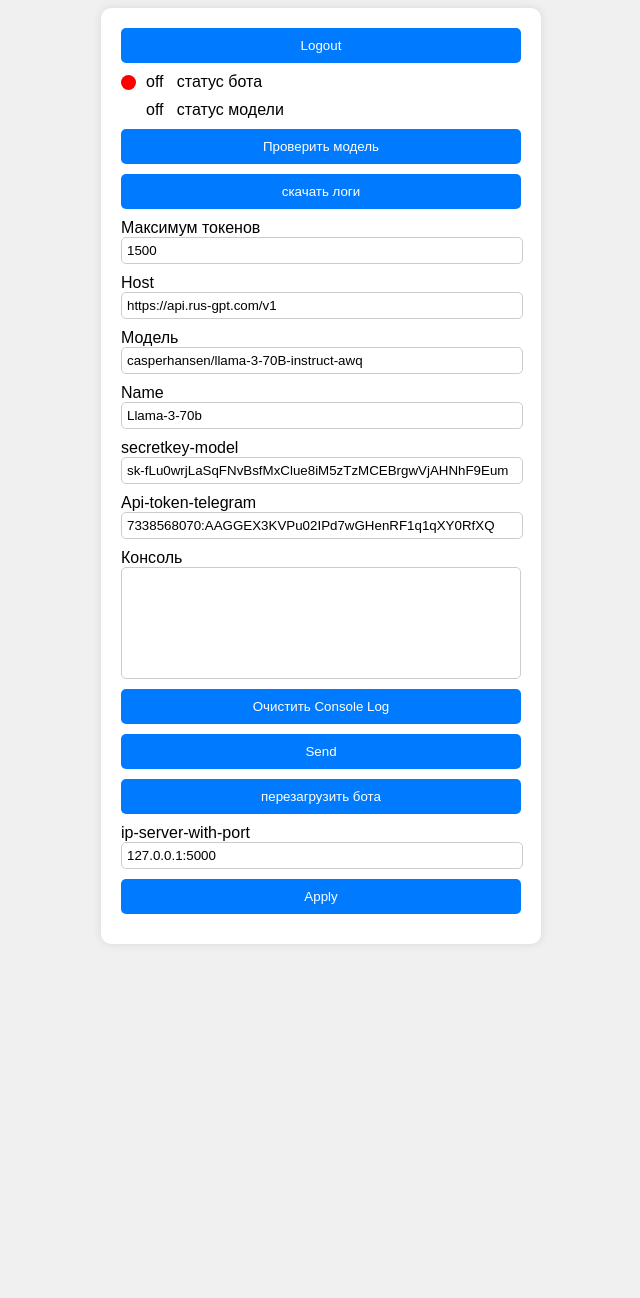
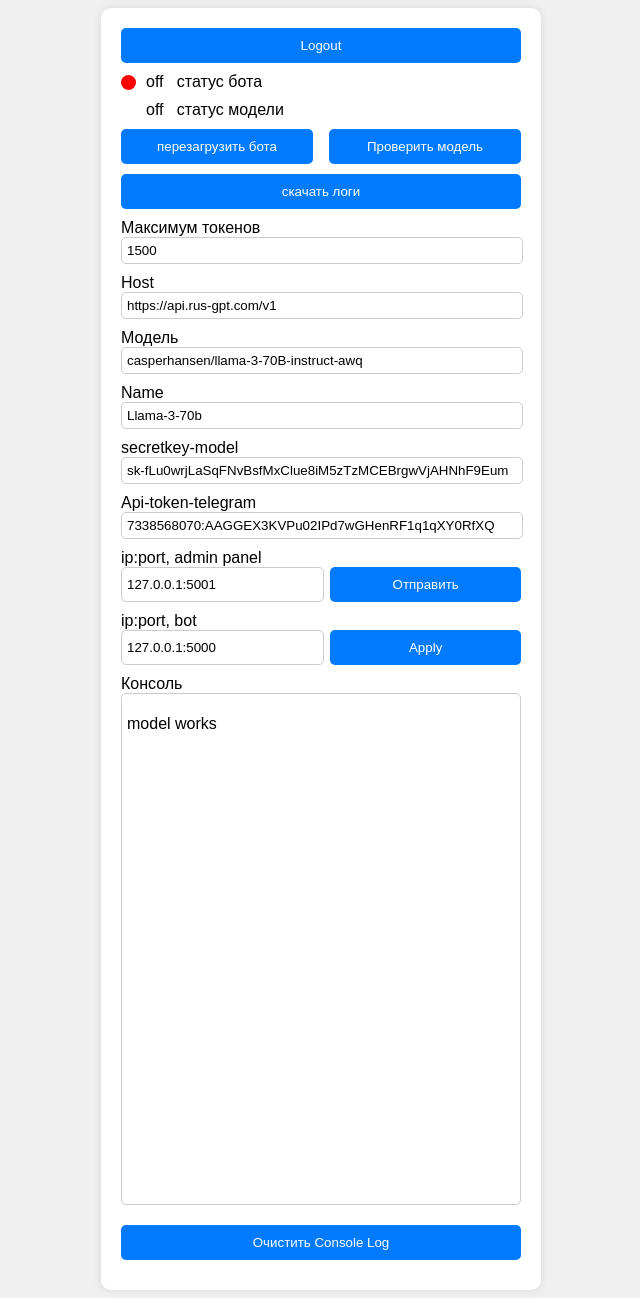
Before and after one commit to Egoriy286/RemoteAdminFlask, a Flask app: page / in a window 1280 px wide. Shown: the whole page, without its empty margins (319-959 px from the left). Before the commit the page ends 944 px from the top, so only its background shows below. Run offline with Flask 3, Linux system fonts and the light colour scheme; a user stored in the database is signed in; data that the repository does not hold is empty.

Commit message:
last update
logging

```diff
--- a/app.py
+++ b/app.py
@@ -9,12 +9,13 @@ app = Flask(__name__)
 app.secret_key = 'Monasturev08122002'
 json_file_path = 'host.json'
 
+logs = []
 
 with open(json_file_path, 'r') as file:
     host_data = json.load(file)
 
 HOST = host_data['host']
-logs_url = f"http://{HOST}/archive_logs"
+logs_url = f"http://{HOST}/logs"
 
 login_manager = LoginManager()
 login_manager.init_app(app)
@@ -46,11 +47,12 @@ def write_data(data):
 @login_required
 def index():
     data = read_data()
-    return render_template('index.html', data=data, link=logs_url, HOST=HOST)
+    return render_template('index.html', data=data, link=logs_url, BOT_HOST=HOST, logs=logs)
 
 
 @app.route('/login', methods=['GET', 'POST'])
 def login():
+    global logs
     if request.method == 'POST':
         username = request.form['username']
         password = request.form['password']
@@ -62,6 +64,7 @@ def login():
         if username == login_data['login'] and check_password_hash(login_data['password'], password):
             user = User(username)
             login_user(user)
+            logs.append("user login")
             return redirect(url_for('index'))
         else:
             return render_template('login.html', error="Invalid username or password")
@@ -71,11 +74,16 @@ def login():
 @app.route('/logout', methods=['POST'])
 @login_required
 def logout():
+    global logs
+    logs.append("user logout")
     logout_user()
+
     return redirect("/login")
 
 @app.route('/reload', methods=['POST'])
 def reload():
+    global logs
+    logs.append("reloaded ")
     # Add your reload logic here
     return jsonify({"status": "reloaded"})
 
@@ -86,20 +94,21 @@ def download_logs():
 
 @app.route('/host', methods=['POST'])
 def host():
-    global HOST
+    global HOST, logs
     host_data = request.json
     if not host_data:
         return jsonify({"status": "failed", "error": "No data received"}), 400
 
     with open('host.json', 'w') as file:
         json.dump(host_data, file, indent=4)
-    HOST = host_data['host']
+    HOST = host_data['bot_host']
+    logs.append("host data applyed")
     return jsonify({"status": "host_data_applyed: host_data"})
 
 
 @app.route('/send', methods=['POST'])
 def send():
-    global HOST
+    global HOST, logs
     try:
         data = request.json
         if not data:
@@ -115,6 +124,7 @@ def send():
             response = requests.post(external_api_url, json=data)
             if response.status_code == 200:
                 write_data(data)
+                logs.append("data successful send")
                 return jsonify({"status": "data_sent", "data": data})
             else:
                 return jsonify({"status": "failed", "error": response.text}), response.status_code
@@ -125,19 +135,10 @@ def send():
         print(f"An error occurred: {str(e)}")
         return jsonify({"status": "failed", "error": str(e)}), 500
 
-def restart_bot_container(container_name):
-    client = docker.from_env()
-    try:
-        container = client.containers.get(container_name)
-        container.restart()
-        return f"Container {container_name} has been restarted."
-    except docker.errors.NotFound:
-        return f"Container {container_name} not found."
-    except Exception as e:
-        return f"An error occurred: {str(e)}"
 
 @app.route('/restart', methods=['POST'])
 def restart():
+    global logs
     # Example URL, replace with actual API endpoint
     external_api_url = f'http://{HOST}/restart'
     data = "restart"
@@ -146,6 +147,7 @@ def restart():
         response = requests.post(external_api_url, json=data)
         if response.status_code == 200:
             write_data(data)
+            logs.append("service restarted")
             return jsonify({"status": "data_sent", "data": data})
         else:
             return jsonify({"status": "failed", "error": response.text}), response.status_code
@@ -155,6 +157,7 @@ def restart():
 
 @app.route('/status', methods=['GET'])
 def status():
+    global HOST, logs
     try:
         # Example URL, replace with actual API endpoint
         external_api_url = f'http://{HOST}/status'
@@ -175,6 +178,7 @@ def status():
 
 @app.route('/status_model', methods=['GET'])
 def status_model():
+    global HOST, logs
     try:
         # Example URL, replace with actual API endpoint
         external_api_url = f'http://{HOST}/status_model'
@@ -186,12 +190,26 @@ def status_model():
             status_data = response.json().get('status_model', False)
             print(status_data)
             # Предполагаем, что булевое значение хранится под ключом 'result'
+            logs.append("model works")
             return jsonify({"status": status_data})
 
         else:
             return jsonify({"status": False}), response.status_code
     except requests.RequestException as e:
         return jsonify({"status": False, "error": str(e)}), 500
+
+@app.route('/logs', methods=['GET'])
+def get_logs():
+    global logs
+    return jsonify(logs)
+
+@app.route('/log', methods=['POST'])
+def receive_log():
+    log_entry = request.data.decode('utf-8')  # Получаем данные POST запроса (лог)
+    logs.append(log_entry)
+    # Здесь можно добавить логику обработки лога, например, сохранение в файл или базу данных
+    print("Received log entry:", log_entry)
+    return 'Log received successfully\n'
 
 if __name__ == '__main__':
     app.run(host='0.0.0.0', port=5001)
--- a/data.json
+++ b/data.json
@@ -5,5 +5,6 @@
     "model": "casperhansen/llama-3-70B-instruct-awq",
     "name": "Llama-3-70b",
     "secretkey_model": "sk-fLu0wrjLaSqFNvBsfMxClue8iM5zTzMCEBrgwVjAHNhF9Eum",
-    "api_token_telegram": "7338568070:AAGGEX3KVPu02IPd7wGHenRF1q1qXY0RfXQ"
+    "api_token_telegram": "7338568070:AAGGEX3KVPu02IPd7wGHenRF1q1qXY0RfXQ",
+    "admin_host": "127.0.0.1:5001"
 }
--- a/templates/index.html
+++ b/templates/index.html
@@ -64,6 +64,15 @@
             border-radius: 5px;
             overflow-y: auto;
         }
+        .log {
+            border: 1px solid #ccc;
+            padding: 10px;
+            height: 300px;
+            overflow-y: scroll;
+        }
+        .clear-button {
+            margin-top: 10px;
+        }
     </style>
 </head>
 <body>
@@ -82,9 +91,15 @@
             <span id="status_text_model">off</span>
             <label style="margin-left:10pt">статус модели</label>
         </div>
-        <button onclick="checkStatusModel()">Проверить модель</button>
+        <div style="display:flex;">
+            <button style="width:48%" onclick="restart()">перезагрузить бота</button>
+            <div style="width:4%"> </div>
+            <button style="width:48%" onclick="checkStatusModel()">Проверить модель</button>
+
+        </div>
         <a href="{{ link }}" onclick="downloadLogs()">
-            <button >скачать логи</button>
+                <button >скачать логи</button>
+
         </a>
         <div>
             <label>Максимум токенов</label>
@@ -110,19 +125,27 @@
             <label>Api-token-telegram</label>
             <input type="text" id="api_token_telegram" value="{{ data.api_token_telegram }}">
         </div>
+        <label>ip:port, admin panel</label>
+            <div style="display:flex;">
+                <input style="width: 50%; margin-right:5pt;" type="text" id="admin_host" value="{{ data.admin_host }}">
+                <div style="width:50%"><button onclick="send()">Отправить</button></div>
+            </div>
+
+        <div>
+            <label>ip:port, bot</label>
+            <div style="display:flex;">
+                <input style="width: 50%; margin-right:5pt;" type="text" id="bot_host" value="{{ BOT_HOST }}">
+                <div style="width:50%"><button onclick="apply()">Apply</button></div>
+            </div>
+        </div>
         <label>Консоль</label>
-        <div class="log" id="console_log" style="margin-bottom: 10px;"></div>
+        <div class="log" id="console_log" style="margin-bottom: 10px;height:500px">
+
+        </div>
         <button class="clear-button" onclick="clearConsoleLog()">Очистить Console Log</button>
-        <button onclick="send()">Send</button>
-        <button onclick="restart()">перезагрузить бота</button>
-        <div>
-            <label>ip-server-with-port</label>
-            <input type="text" id="ip_host" value="{{ HOST }}">
-        </div>
-        <button onclick="apply()">Apply</button>
+
 
     </div>
-
     <script>
         function checkStatus() {
             fetch('/status')
@@ -175,6 +198,22 @@
                     statusText.innerText = 'off';
                 });
         }
+        function fetchLogs() {
+            fetch('/logs')
+                .then(response => response.json())
+                .then(data => {
+                    var consoleLog = document.getElementById('console_log');
+                    consoleLog.innerHTML = ''; // Очищаем содержимое элемента перед добавлением новых логов
+                    data.forEach(log => {
+                        var p = document.createElement('p');
+                        p.textContent = log;
+                        consoleLog.appendChild(p); // Добавляем новый лог в конец списка
+                    });
+                });
+        }
+
+        // Вызываем функцию fetchLogs() каждую секунду для обновления логов
+        setInterval(fetchLogs, 1000);
 
         function restart() {
             fetch('/restart', { method: 'POST' })
@@ -217,10 +256,9 @@
         }
 
         function apply() {
-            const ip_host = document.getElementById('ip_host').value;
-
+            const ipHost = document.getElementById('bot_host').value;
             const data_host = {
-                host: ip_host
+                host: ipHost,
             }
             console.log("Sending data:", data_host); // Debugging output
 
@@ -246,6 +284,7 @@
             const name = document.getElementById('name').value;
             const secretKeyModel = document.getElementById('secretkey_model').value;
             const apiTokenTelegram = document.getElementById('api_token_telegram').value;
+            const hostServer = document.getElementById('admin_host').value;
 
             const data = {
                 max_tokens: maxTokens,
@@ -254,7 +293,8 @@
                 model: model,
                 name: name,
                 secretkey_model: secretKeyModel,
-                api_token_telegram: apiTokenTelegram
+                api_token_telegram: apiTokenTelegram,
+                admin_host : hostServer
             };
 
             console.log("Sending data:", data); // Debugging output
```
